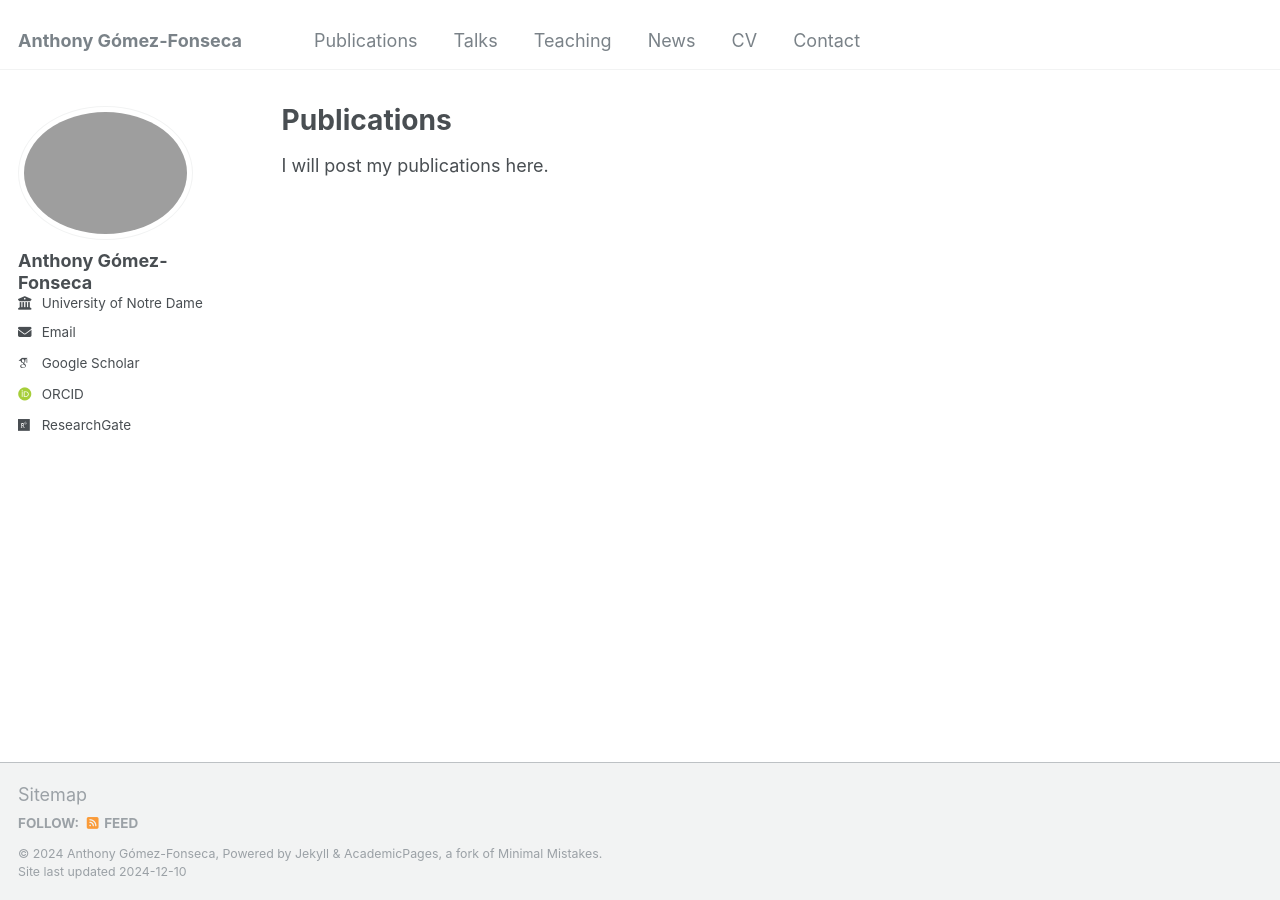
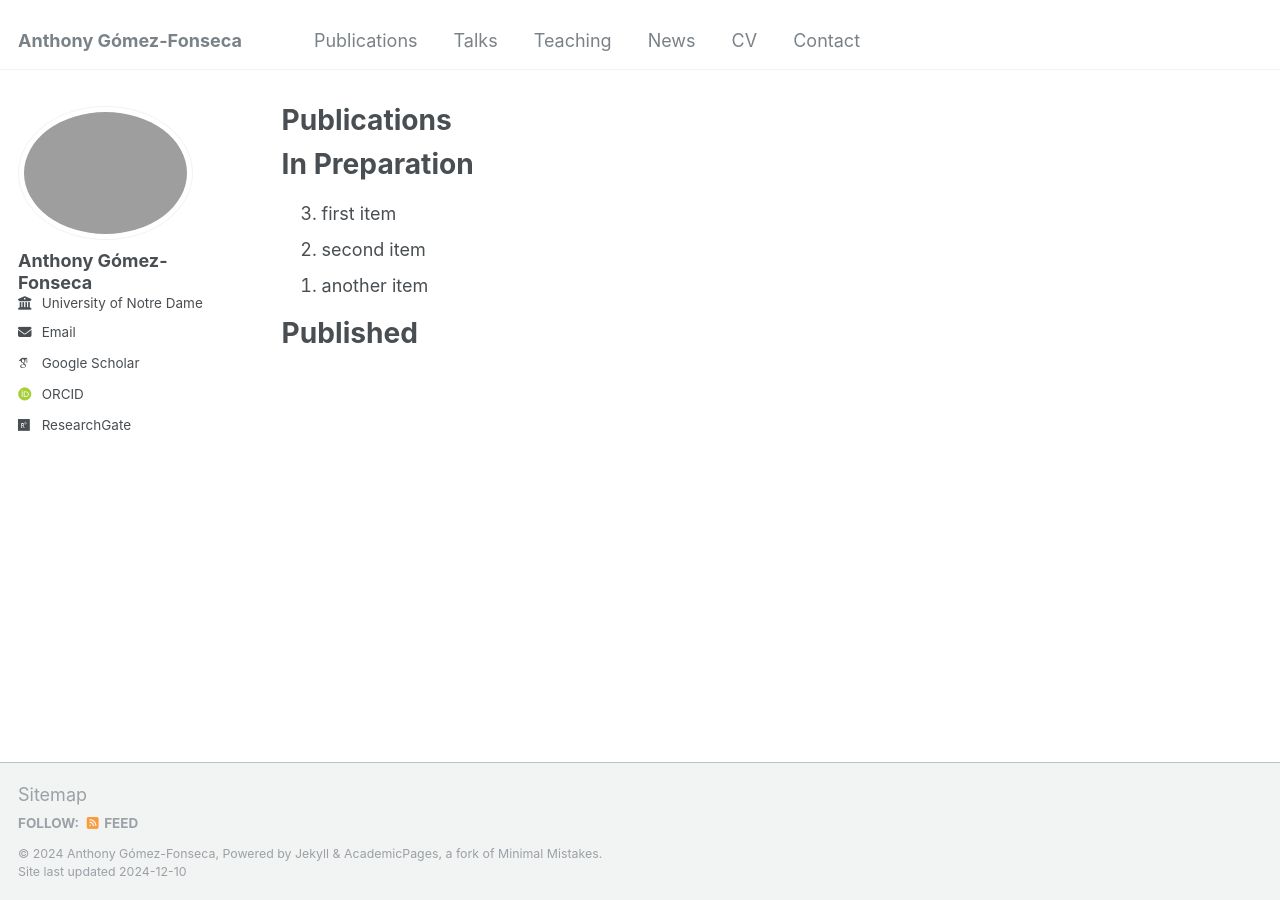
Before and after one commit to gomezfonsecaa/Anthony, a Jekyll site: the page built from _pages/publications.md, in a window 1280 px wide. Built offline with Jekyll 4.4.1, drawn with Linux system fonts in a browser that asks for light colours; some web fonts are replaced.

Commit message:
Update publications.md

```diff
--- a/_pages/publications.md
+++ b/_pages/publications.md
@@ -7,4 +7,13 @@ author_profile: true
 
 {% include base_path %}
 
-I will post my publications here.
+In Preparation
+======
+
+0. first item
+0. second item
+0. another item
+{: reversed="reversed"}
+
+Published
+======
```
